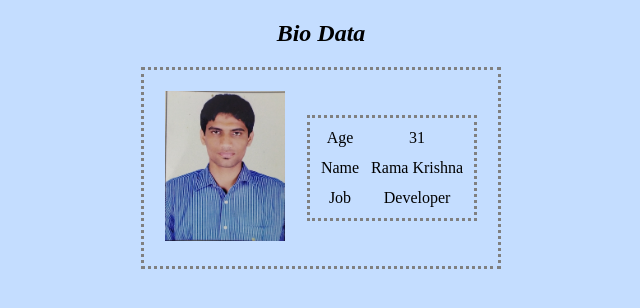
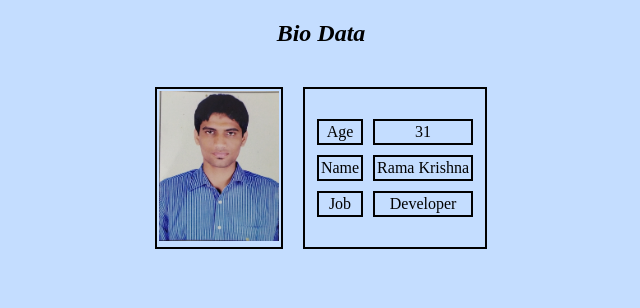
Before and after one commit to Code134/accesability, a plain HTML site: page ramainfo.html in a window 1280 px wide. Shown: the part 78-386 px from the top of the page, without its empty margins (319-959 px from the left). Drawn offline with Linux system fonts and the light colour scheme.

Commit message:
2nd commit

```diff
--- a/css/mycss.css
+++ b/css/mycss.css
@@ -14,8 +14,12 @@ hr{
 
 }
 table{
+  margin: auto;
+}
+td{
   border-style: dotted;
-  margin: auto;
+  padding: 2px;
+  border: 2px solid;
 }
 
 
```
